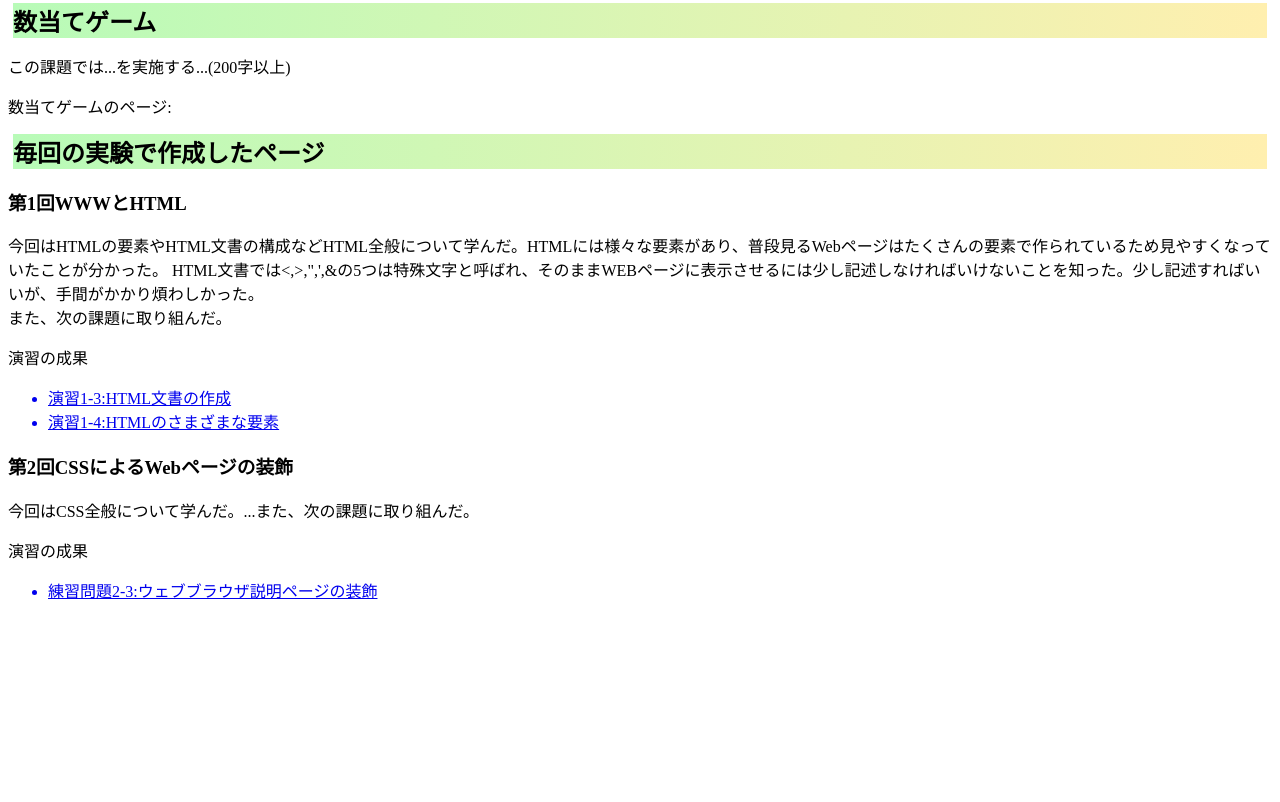
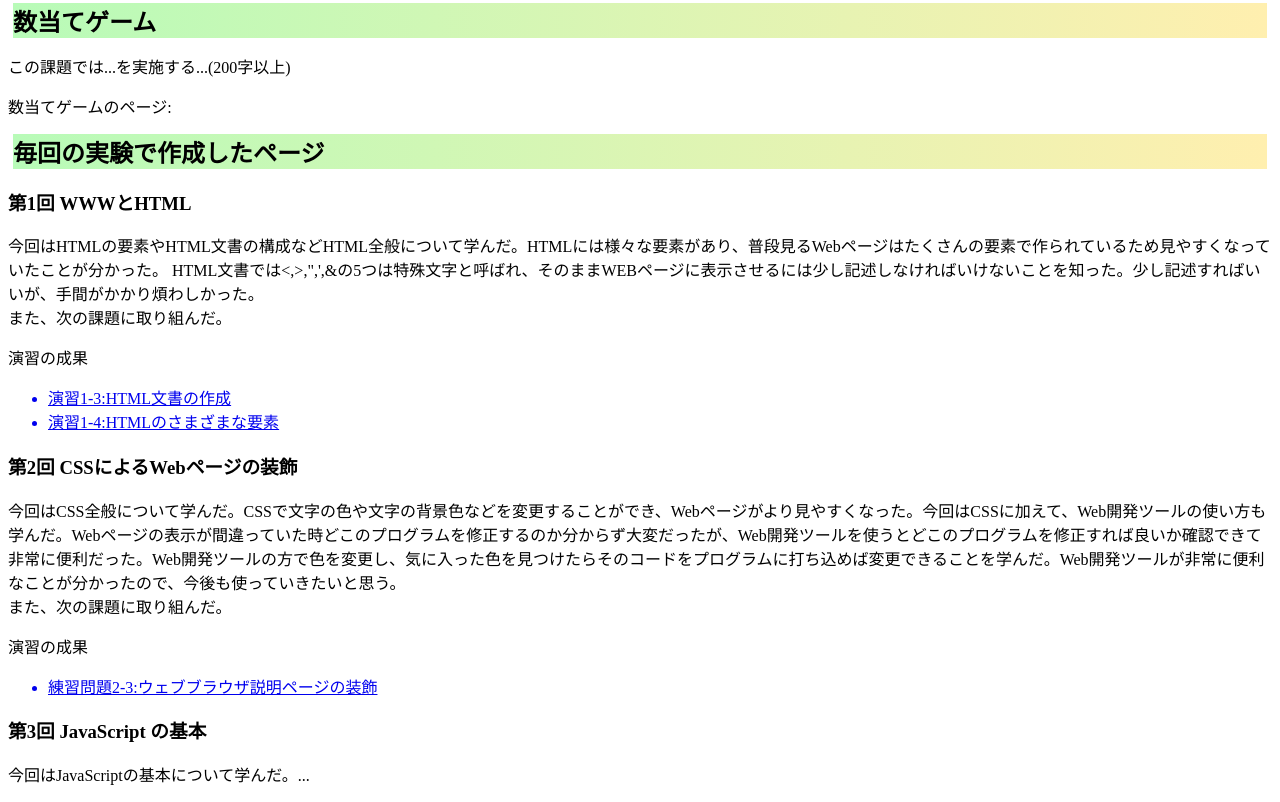
Before and after one commit to G285152022/medialabo, a plain HTML site: page index.html in a window 1280 px wide. Shown: the part 404-1206 px from the top of the page. Before the commit the page ends 1022 px from the top, so only its background shows below. Drawn offline with Linux system fonts and the light colour scheme.

Commit message:
Webコンテンツ作成の成果

```diff
--- a/index.html
+++ b/index.html
@@ -22,7 +22,7 @@
     <p>この課題では...を実施する...(200字以上)</p>
     <p>数当てゲームのページ:</p>
     <h2>毎回の実験で作成したページ</h2>
-    <h3>第1回WWWとHTML</h3>
+    <h3>第1回 WWWとHTML</h3>
     <p>今回はHTMLの要素やHTML文書の構成などHTML全般について学んだ。HTMLには様々な要素があり、普段見るWebページはたくさんの要素で作られているため見やすくなっていたことが分かった。
       HTML文書では&lt;,&gt;,&quot;,&apos;,&amp;の5つは特殊文字と呼ばれ、そのままWEBページに表示させるには少し記述しなければいけないことを知った。少し記述すればいいが、手間がかかり煩わしかった。<br>また、次の課題に取り組んだ。</p>
     <p>演習の成果</p>
@@ -30,11 +30,13 @@
       <a href="practice-html/structure.html"><li>演習1-3:HTML文書の作成</li></a>
       <a href="practice-html/elements.html"><li>演習1-4:HTMLのさまざまな要素</li></a>
     </ul>
-    <h3>第2回CSSによるWebページの装飾</h3>
-    <p>今回はCSS全般について学んだ。...また、次の課題に取り組んだ。</p>
+    <h3>第2回 CSSによるWebページの装飾</h3>
+    <p>今回はCSS全般について学んだ。CSSで文字の色や文字の背景色などを変更することができ、Webページがより見やすくなった。今回はCSSに加えて、Web開発ツールの使い方も学んだ。Webページの表示が間違っていた時どこのプログラムを修正するのか分からず大変だったが、Web開発ツールを使うとどこのプログラムを修正すれば良いか確認できて非常に便利だった。Web開発ツールの方で色を変更し、気に入った色を見つけたらそのコードをプログラムに打ち込めば変更できることを学んだ。Web開発ツールが非常に便利なことが分かったので、今後も使っていきたいと思う。<br>また、次の課題に取り組んだ。</p>
     <p>演習の成果</p>
     <ul>
       <a href="practice-css/browser-intro.html"><li>練習問題2-3:ウェブブラウザ説明ページの装飾</li></a>
     </ul>
+    <h3>第3回 JavaScript の基本</h3>
+    <p>今回はJavaScriptの基本について学んだ。...</p>
   </body>
 </html>
```
